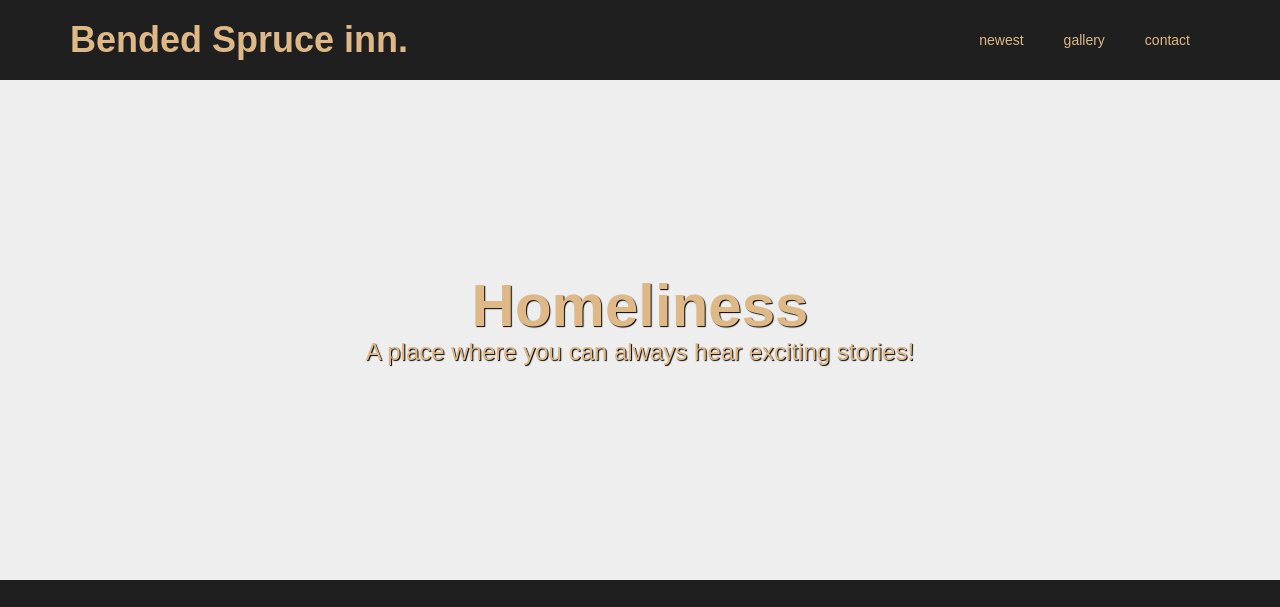
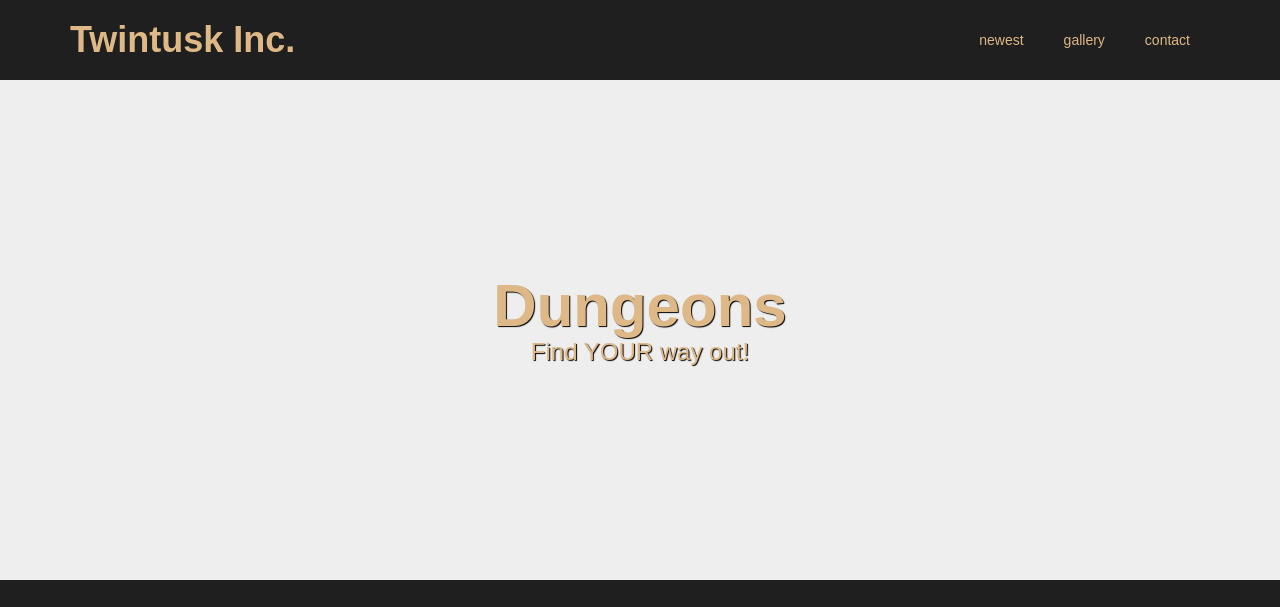
Before and after one commit to Twintusk/Twintusk.github.io, a plain HTML site: page index.html in a window 1280 px wide. Shown: the top 607 px of the page. Drawn offline with nearby package versions, Linux system fonts and the light colour scheme; a web font is replaced by a local one.

Commit message:
Update index.html

```diff
--- a/index.html
+++ b/index.html
@@ -13,7 +13,7 @@
 <body>
   <header class="container">
     <div class="row">
-      <h1 class="col-sm-8">Bended Spruce inn.</h1>
+      <h1 class="col-sm-8">Twintusk Inc.</h1>
       <nav class="col-sm-4">
         <p>newest</p>
         <p>gallery</p>
@@ -24,8 +24,8 @@
   <section class="jumbotron">
     <div class="container">
       <div class="row text-center">
-        <h2>Homeliness</h2>
-        <h3>A place where you can always hear exciting stories!</h3>
+        <h2>Dungeons</h2>
+        <h3>Find YOUR way out!</h3>
         <!-- <a class="btn btn-primary" href="#">See all</a>-->
       </div>
     </div>
```
